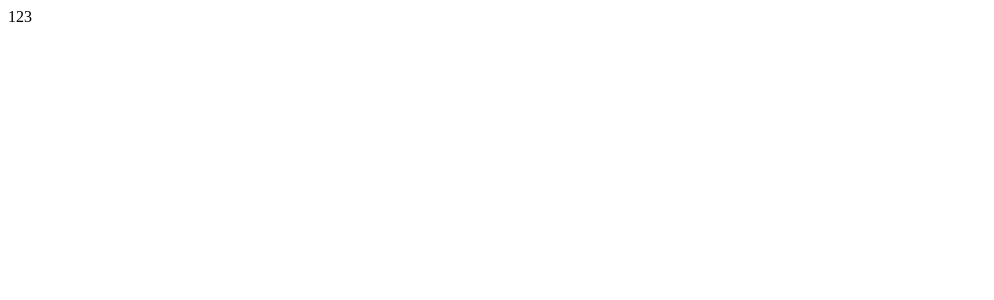
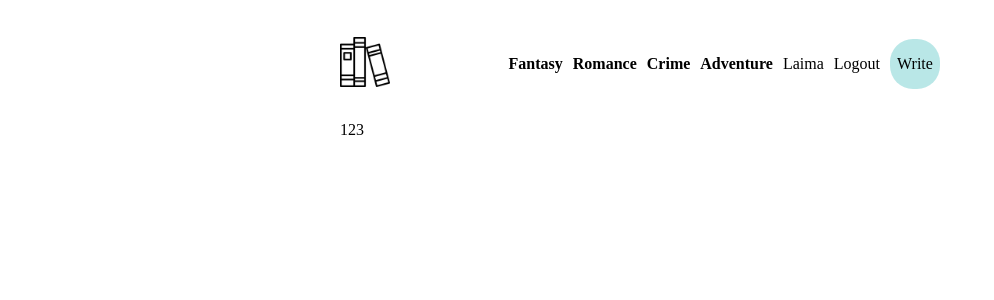
Before and after one commit to laimac/Book-app, a React (Create React App) app in the folder client/: page / in a window 1280 px wide. Shown: the top 300 px of the page, without its empty margins (0-994 px from the left). Built offline with nearby package versions, Linux system fonts and the light colour scheme.

Commit message:
Added and styled navbar

```diff
--- a/client/src/components/Navbar.jsx
+++ b/client/src/components/Navbar.jsx
@@ -1,9 +1,35 @@
-import React from 'react'
+import React from 'react';
+import {Link} from 'react-router-dom';
+import Logo from "../img/book.png";
+
 
 const Navbar = () => {
   return (
-    <div>
-
+    <div className="navbar">
+      <div className="container">
+        <div className="logo">
+            <img src={Logo} alt=""width="50"/>
+        </div>
+        <div className="links">
+            <Link className='link' to="/?cat=art">
+                <h6> Fantasy</h6>
+                </Link>
+                <Link className='link' to="/?cat=art">
+                <h6> Romance</h6>
+                </Link>
+                <Link className='link' to="/?cat=art">
+                <h6> Crime</h6>
+                </Link>
+                <Link className='link' to="/?cat=art">
+                <h6> Adventure</h6>
+                </Link>
+                <span>Laima</span>
+                <span>Logout</span>
+                <span className="write">
+                    <Link to="/write" className="link">Write</Link>
+                </span>
+        </div>
+      </div>
     </div>
   )
 }
--- a/client/src/style.scss
+++ b/client/src/style.scss
@@ -2,7 +2,16 @@ $lightGreen: #b9e7e7;
 
 
 .app{
+    display:flex;
+    justify-content: center;
+
     .container{
+width: 600px;
+
+.link{
+    text-decoration: none;
+    color:inherit;
+}
 
 //login & register
 .auth{
@@ -54,5 +63,50 @@ $lightGreen: #b9e7e7;
     }
 }
 
+//navbar
+.navbar{
+    .container{
+        padding:10px 0px;
+        display:flex;
+        align-items: center;
+        justify-content: space-between;
+    .logo{
+        .img{
+color:aqua;            }
+         }
+    .links{
+display:flex;
+gap: 10px;
+align-items: center;
+h6{
+    font-size: 16px;
+    font-weight: 800;
+}
+span{
+    cursor:pointer;
+}
+
+.write{
+    background-color: $lightGreen;
+    width:50px;
+    height: 50px;
+    border-radius: 46%;
+    display:flex;
+    align-items: center;
+    justify-content: center;
+    font-weight: 300;
+
+    &:hover{
+        width:48px;
+        height:48px;
+        color:teal;
+        background-color: white;
+        border: 1px solid teal;
     }
 }
+        }
+    }
+}
+
+    }
+}
```
Also changed, not shown: client/src/img/book.png (added).
